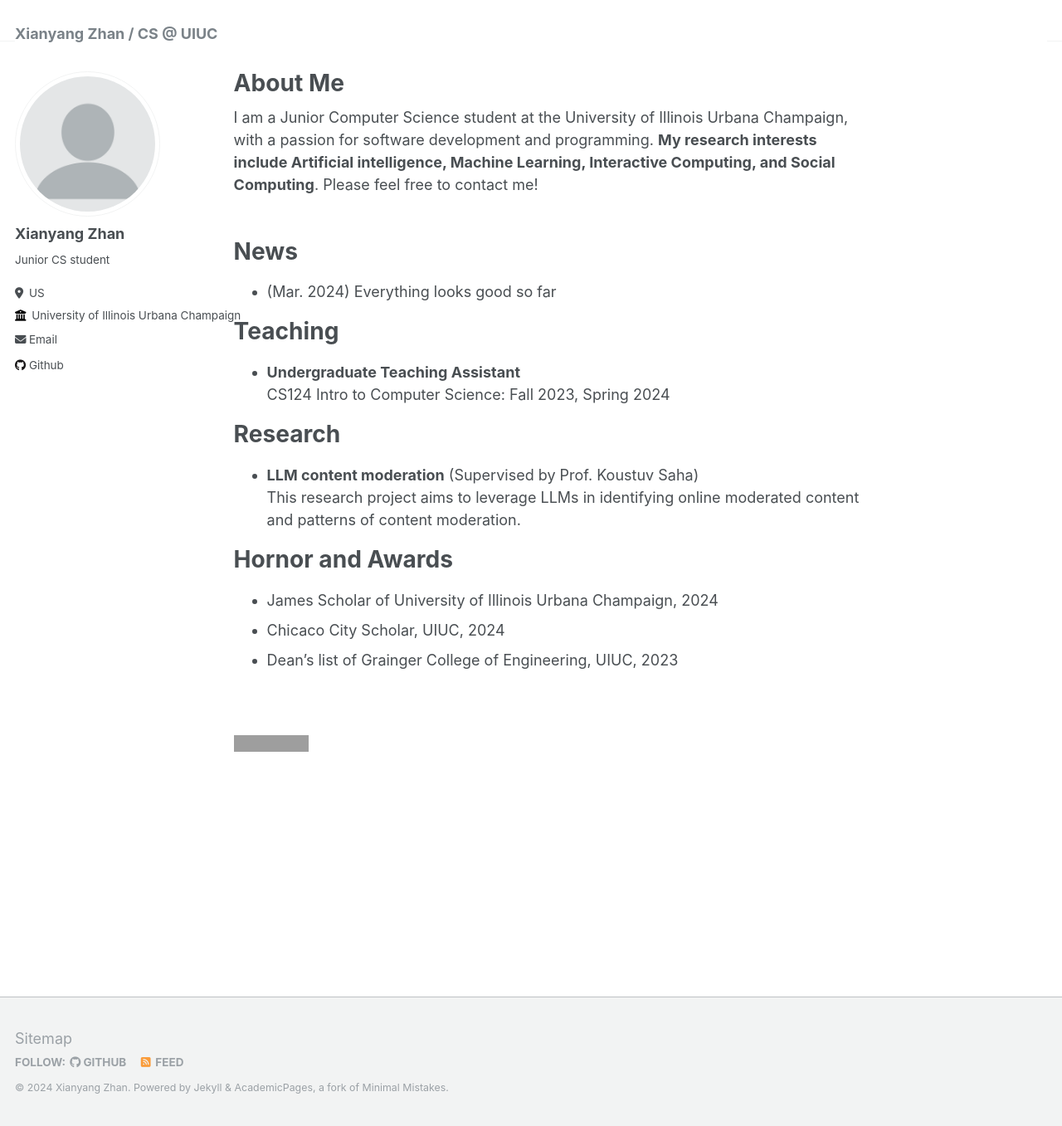
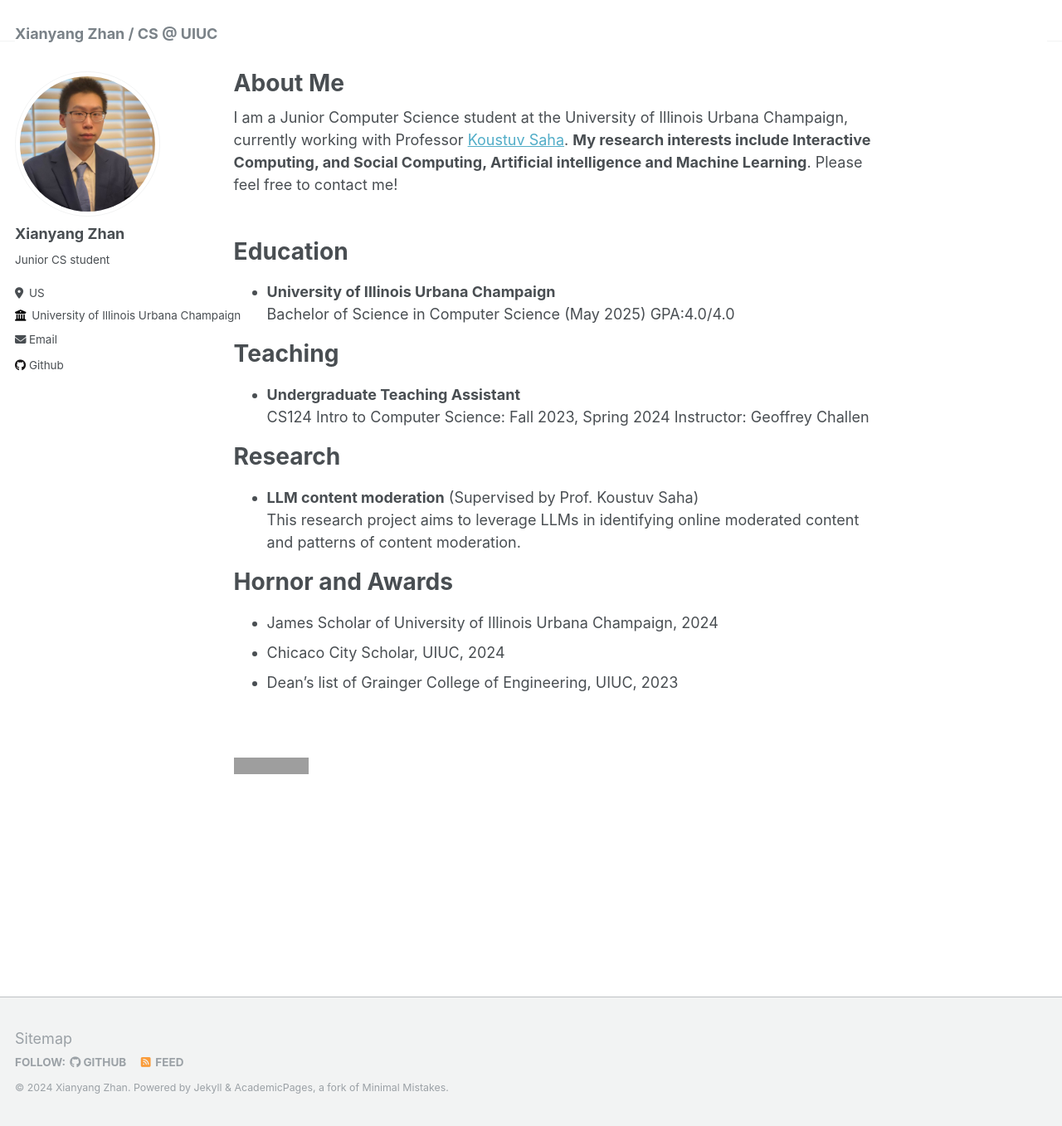
Before and after one commit to xzhan0/xzhan0.github.io, a Jekyll site: the page built from _pages/about.md, in a window 1280 px wide and 1357 px high. Shown: the whole window at 83% size. Built offline with Jekyll 4.4.1, drawn with Linux system fonts in a browser that asks for light colours; grey boxes are pictures that could not be loaded.

Commit message:
updated home page

```diff
--- a/_config.yml
+++ b/_config.yml
@@ -21,7 +21,7 @@ repository               : "academicpages/academicpages.github.io"
 #               Additional customization can be done by editing /_includes/author-profile.html
 author:
   # Biographic information
-  avatar           : "profile.png"
+  avatar           : "xzhan.jpg"
   name             : "Xianyang Zhan"
   pronouns         : # example: "she/her"
   bio              : "Junior CS student"
--- a/_pages/about.md
+++ b/_pages/about.md
@@ -6,20 +6,24 @@ redirect_from:
   - /about/
   - /about.html
 ---
-I am a Junior Computer Science student at the University of Illinois Urbana Champaign, with a passion for software development and programming. **My research interests include Artificial intelligence, Machine Learning, Interactive Computing, and Social Computing**. Please feel free to contact me!
+I am a Junior Computer Science student at the University of Illinois Urbana Champaign, currently working with Professor [Koustuv Saha](https://koustuv.com/). **My research interests include Interactive Computing, and Social Computing, Artificial intelligence and Machine Learning**. Please feel free to contact me!
 <br/>
 <br/>
 
 
-News
+Education
 ======
-- (Mar. 2024) Everything looks good so far
+- **University of Illinois Urbana Champaign**
+<br/>
+Bachelor of Science in Computer Science (May 2025)
+GPA:4.0/4.0
 
 Teaching
 ======
 - **Undergraduate Teaching Assistant**
   <br/>
   CS124 Intro to Computer Science: Fall 2023, Spring 2024
+  Instructor: Geoffrey Challen
   <br/>
 
 
```
Also changed, not shown: images/xzhan.jpg (added).
